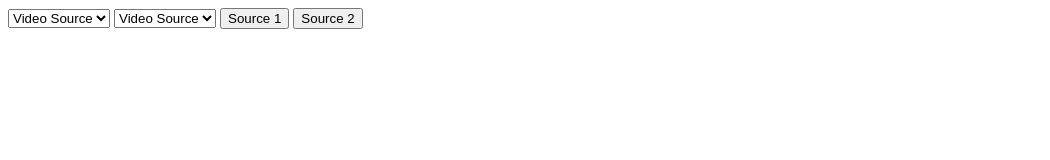
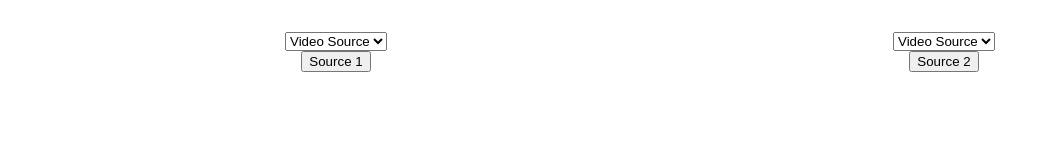
Before and after one commit to Lazy2K/NDI-API-Webapp, a plain HTML site: page index.html in a window 1280 px wide. Shown: the whole page, without its empty margins (0-1050 px from the left). Drawn offline with Linux system fonts and the light colour scheme; no server answers.

Commit message:
Starting to style the page

```diff
--- a/index.html
+++ b/index.html
@@ -8,18 +8,28 @@
     <link rel="stylesheet" href="src/css/style.css" />
   </head>
   <body>
+    <div class="app-container">
+      <div class="column-container">
+        <div class="column-inner">
+          <div>
             <select name="video-source-1" id="video-source-1">
               <option value="none">Video Source</option>
               <optgroup label="Video Sources"></optgroup>
             </select>
-
+          </div>
+          <button id="source-button-1">Source 1</button>
+        </div>
+        <div class="column-inner">
+          <div>
             <select name="video-source-2" id="video-source-2">
               <option value="none">Video Source</option>
               <optgroup label="Video Sources"></optgroup>
             </select>
-
-    <button id="source-button-1">Source 1</button>
+          </div>
           <button id="source-button-2">Source 2</button>
+        </div>
+      </div>
+    </div>
 
     <script src="src/js/index.js"></script>
   </body>
--- a/src/css/style.css
+++ b/src/css/style.css
@@ -0,0 +1,27 @@
+body {
+  width: 100%;
+  height: 100vh;
+  padding: 0px;
+  margin: 0px;
+}
+
+.app-container {
+  width: 100%;
+  height: 100%;
+  padding: 2rem;
+  box-sizing: border-box;
+}
+
+.column-container {
+  width: 100%;
+  height: 100%;
+  display: flex;
+  flex-direction: row;
+}
+
+.column-inner {
+  width: 100%;
+  display: flex;
+  flex-direction: column;
+  align-items: center;
+}
--- a/src/js/index.js
+++ b/src/js/index.js
@@ -1,4 +1,4 @@
-const ndi_base_url = "http://192.168.0.21";
+const ndi_base_url = "http://localhost";
 
 // Write a comment here
 const ndi_sources_request_url = `${ndi_base_url}/v1/sources`;
```
Lines whose indentation alone changed are shown as unchanged.
